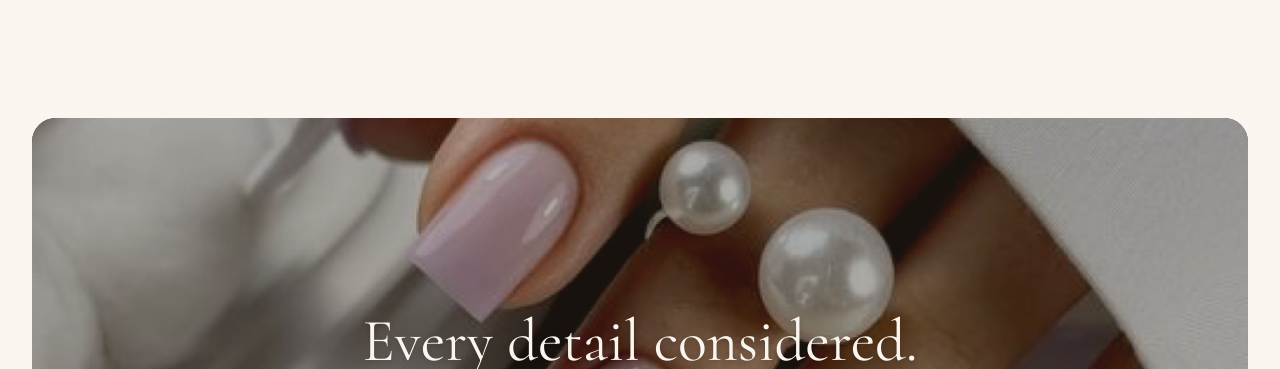
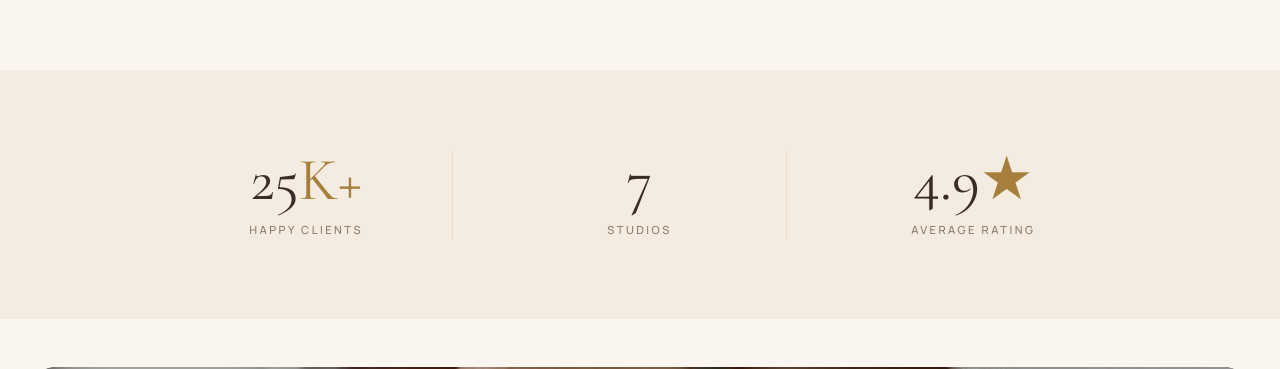
Before and after one commit to nursultantorobaev/loveyounails, a Next.js app: page /en in a window 1280 px wide. Shown: the part 1677-2046 px from the top of the page. Built offline with nearby package versions, Linux system fonts and the light colour scheme.

Commit message:
Add animated stat counters (25K+/7/4.9), image hover-zoom, parallax, smoother reveals
Co-Authored-By: Claude Opus 4.8 <noreply@anthropic.com>

```diff
--- a/messages/en.json
+++ b/messages/en.json
@@ -17,6 +17,11 @@
     "studio": "studio",
     "studios": "studios",
     "from": "from"
+  },
+  "Stats": {
+    "clients": "Happy clients",
+    "studios": "Studios",
+    "rating": "Average rating"
   },
   "Hero": {
     "eyebrow": "Premium Beauty Salon",
--- a/messages/es.json
+++ b/messages/es.json
@@ -17,6 +17,11 @@
     "studio": "estudio",
     "studios": "estudios",
     "from": "desde"
+  },
+  "Stats": {
+    "clients": "Clientas felices",
+    "studios": "Estudios",
+    "rating": "Valoración media"
   },
   "Hero": {
     "eyebrow": "Salón de belleza premium",
--- a/messages/ru.json
+++ b/messages/ru.json
@@ -17,6 +17,11 @@
     "studio": "студия",
     "studios": "студии",
     "from": "от"
+  },
+  "Stats": {
+    "clients": "Довольных клиентов",
+    "studios": "Студий",
+    "rating": "Средний рейтинг"
   },
   "Hero": {
     "eyebrow": "Премиальный салон красоты",
--- a/src/app/[locale]/locations/page.tsx
+++ b/src/app/[locale]/locations/page.tsx
@@ -39,7 +39,10 @@ function LocationsContent() {
           const count = m.salons.length;
           const inner = (
             <>
-              <CityPhoto city={m.slug} className="aspect-4/3 w-full" />
+              <CityPhoto
+                city={m.slug}
+                className="aspect-4/3 w-full transition-transform duration-700 ease-out group-hover:scale-105"
+              />
               <div className="flex flex-1 flex-col p-7">
                 <h2 className="text-3xl text-espresso">{m.name}</h2>
                 <p className="mt-1 text-sm text-brown-soft">
--- a/src/app/[locale]/page.tsx
+++ b/src/app/[locale]/page.tsx
@@ -8,6 +8,8 @@ import Reveal from "@/components/Reveal";
 import CityPhoto from "@/components/CityPhoto";
 import StatementShowcase from "@/components/StatementShowcase";
 import ProductImage from "@/components/ProductImage";
+import ParallaxImage from "@/components/ParallaxImage";
+import Stats from "@/components/Stats";
 import { MARKETS } from "@/lib/locations";
 import { REVIEWS } from "@/lib/content";
 import { PRODUCTS } from "@/lib/products";
@@ -19,6 +21,7 @@ export default async function Home({ params }: { params: Promise<{ locale: strin
     <>
       <VideoHero />
       <About />
+      <Stats />
       <StatementBand />
       <Services />
       <Portfolio />
@@ -49,7 +52,7 @@ function About() {
           </div>
         </Reveal>
         <Reveal className="order-1 md:order-2" delay={100}>
-          <Media
+          <ParallaxImage
             src="/media/photos/nails-milky-almond.png"
             alt={t("title")}
             className="aspect-4/5"
@@ -144,7 +147,7 @@ function Feature({
   return (
     <div className="grid items-center gap-10 md:grid-cols-2">
       <Reveal className={reverse ? "md:order-2" : ""}>
-        <Media src={src} alt={alt} className="aspect-4/3" />
+        <ParallaxImage src={src} alt={alt} className="aspect-4/3" />
       </Reveal>
       <Reveal delay={100} className={reverse ? "md:order-1" : ""}>
         <p className="eyebrow">{eyebrow}</p>
@@ -405,8 +408,14 @@ function Media({
   rounded?: string;
 }) {
   return (
-    <div className={`relative w-full overflow-hidden ${rounded} ${className}`}>
-      <Image src={src} alt={alt} fill sizes="(max-width: 768px) 100vw, 50vw" className="object-cover" />
+    <div className={`group relative w-full overflow-hidden ${rounded} ${className}`}>
+      <Image
+        src={src}
+        alt={alt}
+        fill
+        sizes="(max-width: 768px) 100vw, 50vw"
+        className="object-cover transition-transform duration-[1200ms] ease-out group-hover:scale-105"
+      />
     </div>
   );
 }
--- /dev/null
+++ b/src/components/ParallaxImage.tsx
@@ -0,0 +1,72 @@
+"use client";
+
+import { useEffect, useRef } from "react";
+import Image from "next/image";
+
+/**
+ * Image with a subtle scroll parallax (slides within its frame) and a gentle
+ * hover zoom. Honors prefers-reduced-motion.
+ */
+export default function ParallaxImage({
+  src,
+  alt,
+  className = "",
+  rounded = "rounded-3xl",
+  sizes = "(max-width: 768px) 100vw, 50vw",
+  speed = 6,
+}: {
+  src: string;
+  alt: string;
+  className?: string;
+  rounded?: string;
+  sizes?: string;
+  speed?: number;
+}) {
+  const inner = useRef<HTMLDivElement>(null);
+
+  useEffect(() => {
+    const el = inner.current;
+    const frame = el?.parentElement;
+    if (!el || !frame) return;
+    if (window.matchMedia("(prefers-reduced-motion: reduce)").matches) return;
+
+    let raf = 0;
+    const update = () => {
+      const rect = frame.getBoundingClientRect();
+      const vh = window.innerHeight || 1;
+      const progress = (rect.top + rect.height / 2 - vh / 2) / vh;
+      const clamped = Math.max(-1, Math.min(1, progress));
+      el.style.transform = `translate3d(0, ${(-clamped * speed).toFixed(2)}%, 0)`;
+    };
+    const onScroll = () => {
+      cancelAnimationFrame(raf);
+      raf = requestAnimationFrame(update);
+    };
+    update();
+    window.addEventListener("scroll", onScroll, { passive: true });
+    window.addEventListener("resize", onScroll);
+    return () => {
+      window.removeEventListener("scroll", onScroll);
+      window.removeEventListener("resize", onScroll);
+      cancelAnimationFrame(raf);
+    };
+  }, [speed]);
+
+  return (
+    <div className={`group relative w-full overflow-hidden ${rounded} ${className}`}>
+      <div
+        ref={inner}
+        className="absolute inset-x-0 will-change-transform"
+        style={{ top: "-8%", bottom: "-8%" }}
+      >
+        <Image
+          src={src}
+          alt={alt}
+          fill
+          sizes={sizes}
+          className="object-cover transition-transform duration-[1200ms] ease-out group-hover:scale-105"
+        />
+      </div>
+    </div>
+  );
+}
--- a/src/components/Reveal.tsx
+++ b/src/components/Reveal.tsx
@@ -44,8 +44,8 @@ export default function Reveal({
     <Tag
       ref={ref}
       style={{ transitionDelay: `${delay}ms` }}
-      className={`transition-all duration-[900ms] ease-out ${
-        shown ? "translate-y-0 opacity-100" : "translate-y-8 opacity-0"
+      className={`transition-all duration-[1100ms] [transition-timing-function:cubic-bezier(0.22,1,0.36,1)] ${
+        shown ? "translate-y-0 opacity-100" : "translate-y-6 opacity-0"
       } ${className}`}
     >
       {children}
--- /dev/null
+++ b/src/components/Stats.tsx
@@ -0,0 +1,91 @@
+"use client";
+
+import { useEffect, useRef, useState } from "react";
+import { useTranslations } from "next-intl";
+import { MARKETS } from "@/lib/locations";
+
+interface Stat {
+  value: number;
+  decimals: number;
+  suffix?: string;
+  labelKey: "clients" | "studios" | "rating";
+}
+
+// Studios derived from the data (always accurate). Other figures are marketing.
+const STUDIO_COUNT = MARKETS.reduce((n, m) => n + m.salons.length, 0);
+
+const STATS: Stat[] = [
+  { value: 25, decimals: 0, suffix: "K+", labelKey: "clients" },
+  { value: STUDIO_COUNT, decimals: 0, labelKey: "studios" },
+  { value: 4.9, decimals: 1, suffix: "★", labelKey: "rating" },
+];
+
+function useCountUp(target: number, decimals: number, duration = 1600) {
+  const ref = useRef<HTMLDivElement>(null);
+  const [value, setValue] = useState(0);
+
+  useEffect(() => {
+    const el = ref.current;
+    if (!el) return;
+    if (
+      typeof window !== "undefined" &&
+      window.matchMedia("(prefers-reduced-motion: reduce)").matches
+    ) {
+      setValue(target);
+      return;
+    }
+    let started = false;
+    const obs = new IntersectionObserver(
+      ([entry]) => {
+        if (entry.isIntersecting && !started) {
+          started = true;
+          const start = performance.now();
+          const tick = (now: number) => {
+            const p = Math.min((now - start) / duration, 1);
+            const eased = 1 - Math.pow(1 - p, 3); // easeOutCubic
+            setValue(target * eased);
+            if (p < 1) requestAnimationFrame(tick);
+            else setValue(target);
+          };
+          requestAnimationFrame(tick);
+          obs.disconnect();
+        }
+      },
+      { threshold: 0.4 },
+    );
+    obs.observe(el);
+    return () => obs.disconnect();
+  }, [target, decimals, duration]);
+
+  return { ref, display: value.toFixed(decimals) };
+}
+
+function StatItem({ stat, label }: { stat: Stat; label: string }) {
+  const { ref, display } = useCountUp(stat.value, stat.decimals);
+  return (
+    <div ref={ref} className="text-center">
+      <div className="font-display text-5xl leading-none text-espresso md:text-6xl">
+        {display}
+        {stat.suffix && (
+          <span className="text-gold-dark">{stat.suffix}</span>
+        )}
+      </div>
+      <div className="mt-3 text-[0.7rem] font-medium uppercase tracking-[0.22em] text-brown-soft">
+        {label}
+      </div>
+    </div>
+  );
+}
+
+export default function Stats() {
+  const t = useTranslations("Stats");
+  return (
+    <section className="bg-ivory">
+      <div className="mx-auto grid max-w-5xl gap-10 px-5 py-16 sm:grid-cols-3 sm:divide-x sm:divide-sand md:px-8 md:py-20">
+        {STATS.map((s) => (
+          <StatItem key={s.labelKey} stat={s} label={t(s.labelKey)} />
+        ))}
+      </div>
+    </section>
+  );
+}
```
